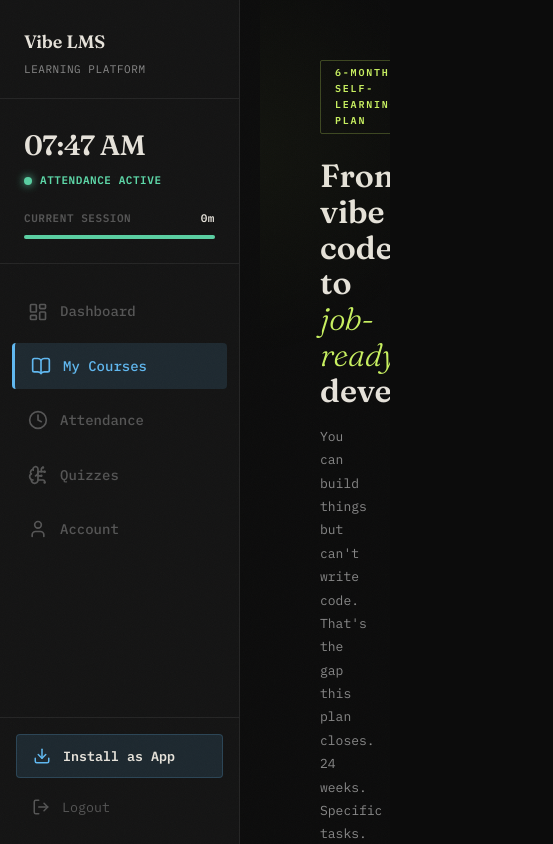
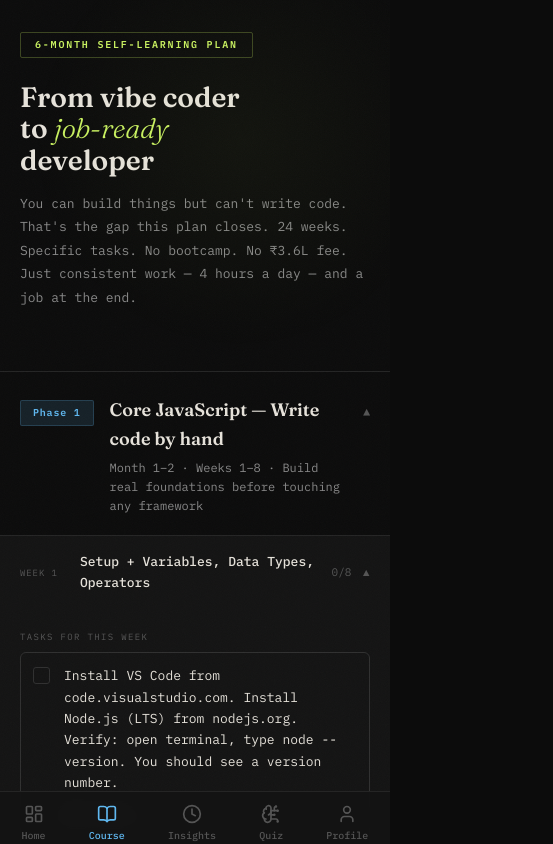
Before and after one commit to fayaspsulfikkar/vibe-learning-app, a React (Vite) app: page /course in a window 390 px wide. Shown: the top 844 px of the page, 553 px wide, since content can reach past the window. Built offline with nearby package versions, Linux system fonts and the light colour scheme; sample sign-in values are in the browser's storage.

Commit message:
style: implement responsive mobile framework with BottomNav and dynamic scaling

```diff
--- a/dev-dist/sw.js
+++ b/dev-dist/sw.js
@@ -79,7 +79,7 @@ define(['./workbox-5a5d9309'], (function (workbox) { 'use strict';
    */
   workbox.precacheAndRoute([{
     "url": "index.html",
-    "revision": "0.bb0dj9fkj4o"
+    "revision": "0.99aaq2ovhmo"
   }], {});
   workbox.cleanupOutdatedCaches();
   workbox.registerRoute(new workbox.NavigationRoute(workbox.createHandlerBoundToURL("index.html"), {
--- a/src/components/Layout.jsx
+++ b/src/components/Layout.jsx
@@ -138,17 +138,39 @@ function Sidebar() {
   );
 }
 
+function BottomNav() {
+  const navLinks = [
+    { to: '/', icon: <LayoutDashboard size={20} />, label: 'Home' },
+    { to: '/course', icon: <BookOpen size={20} />, label: 'Course' },
+    { to: '/attendance', icon: <Clock size={20} />, label: 'Insights' },
+    { to: '/quiz', icon: <BrainCircuit size={20} />, label: 'Quiz' },
+    { to: '/account', icon: <User size={20} />, label: 'Profile' }
+  ];
+
+  return (
+    <nav className="bottom-nav">
+      {navLinks.map(link => (
+        <NavLink key={link.to} to={link.to} className={({isActive}) => isActive ? 'b-nav-item active' : 'b-nav-item'}>
+           {link.icon}
+           <span>{link.label}</span>
+        </NavLink>
+      ))}
+    </nav>
+  )
+}
+
 export function Layout() {
   const { user } = useAuth();
 
   return (
     <div className="app-layout">
       {user && <Sidebar />}
-      <main className="main-content" style={{ marginLeft: user ? '260px' : '0' }}>
-        <div style={{ padding: '32px 48px', maxWidth: '1200px', margin: '0 auto', width: '100%' }}>
+      <main className={user ? "main-content auth-main" : "main-content"}>
+        <div className="page-container">
           <Outlet />
         </div>
       </main>
+      {user && <BottomNav />}
     </div>
   );
 }
--- a/src/index.css
+++ b/src/index.css
@@ -148,9 +148,18 @@ input:focus, textarea:focus, select:focus {
 }
 
 .main-content {
-  margin-left: 240px;
   flex: 1;
   min-width: 0;
+}
+.auth-main {
+  margin-left: 240px;
+}
+
+.page-container {
+  padding: 32px 48px;
+  max-width: 1200px;
+  margin: 0 auto;
+  width: 100%;
 }
 
 .badge {
@@ -437,3 +446,79 @@ input:focus, textarea:focus, select:focus {
   display: block;
   margin-bottom: 4px;
 }
+
+/* RESPONSIVE LAYOUT adjustments */
+.course-wrapper {
+  padding: 0 0 80px 0;
+  margin-left: -48px;
+  margin-right: -48px;
+  margin-top: -32px;
+}
+
+.bottom-nav {
+  display: none;
+}
+
+@media (max-width: 768px) {
+  .sidebar {
+    display: none !important;
+  }
+  .auth-main {
+    margin-left: 0 !important;
+    padding-bottom: 60px; /* space for bottom nav */
+  }
+  .page-container {
+    padding: 24px 20px !important;
+  }
+  .bottom-nav {
+    display: flex !important;
+    position: fixed;
+    bottom: 0; left: 0; right: 0;
+    background: rgba(20, 20, 20, 0.96);
+    backdrop-filter: blur(10px);
+    border-top: 1px solid var(--border);
+    z-index: 9999;
+    justify-content: space-around;
+    padding: 12px 0;
+    padding-bottom: env(safe-area-inset-bottom, 12px);
+  }
+  .b-nav-item {
+    display: flex; flex-direction: column; align-items: center; gap: 4px;
+    color: var(--muted); font-size: 10px; font-weight: 500; transition: color 0.1s;
+  }
+  .b-nav-item.active {
+    color: var(--primary);
+  }
+
+  /* Course adjustments */
+  .course-wrapper {
+    margin-left: -20px;
+    margin-right: -20px;
+  }
+  .hero {
+    padding: 40px 20px 30px !important;
+  }
+  .hero h1 {
+    font-size: 28px !important;
+  }
+  .phase-header {
+    padding: 24px 20px 20px !important;
+    gap: 16px !important;
+  }
+  .phase-title {
+    font-size: 18px !important;
+  }
+  .week-head {
+    padding: 16px 20px !important;
+    gap: 12px !important;
+  }
+  .week-title {
+    font-size: 13px !important;
+  }
+  .week-body {
+    padding: 0 20px 20px !important;
+  }
+  .task-item {
+    padding: 12px 12px !important;
+  }
+}
--- a/src/pages/Course.jsx
+++ b/src/pages/Course.jsx
@@ -54,7 +54,7 @@ export default function Course() {
   };
 
   return (
-    <div className="fade-in" style={{ padding: '0 0 80px 0', marginLeft: '-48px', marginRight: '-48px', marginTop: '-32px' }}>
+    <div className="fade-in course-wrapper">
 
       <div className="hero">
         <div className="hero-tag">6-Month Self-Learning Plan</div>
```
